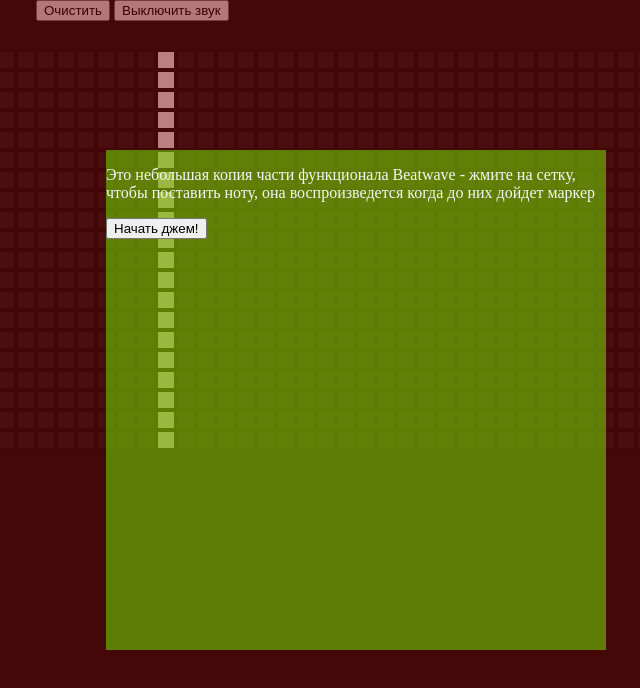
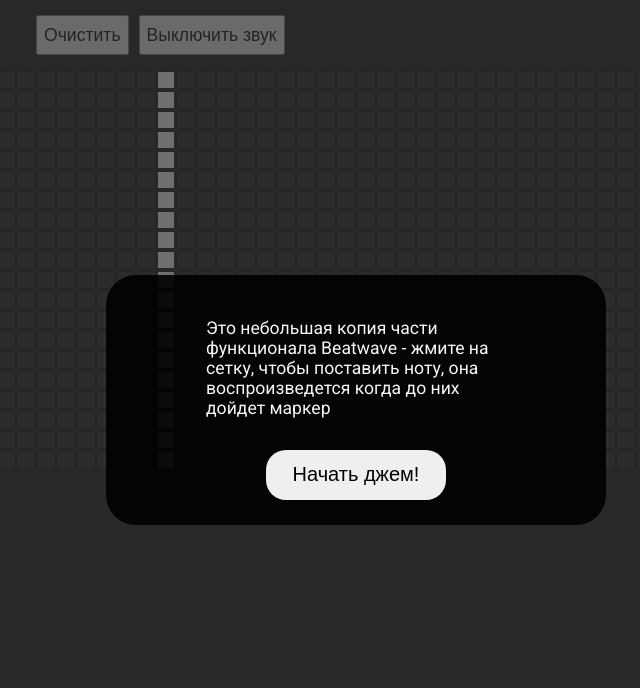
Before and after one commit to goldcvt/goldcvt-personvl-site, a website built with webpack: page src/beatwave/index.html in a window 1280 px wide. Shown: the whole page, without its empty margins (284-924 px from the left). Built offline with nearby package versions, Linux system fonts and the light colour scheme.

Commit message:
Fix styling

```diff
--- a/src/beatwave/styles.css
+++ b/src/beatwave/styles.css
@@ -1,3 +1,5 @@
+@import url('https://fonts.googleapis.com/css?family=Roboto&display=swap');
+
 * {
     box-sizing: border-box;
 }
@@ -10,6 +12,7 @@ body {
     height: 100vh;
     overflow: hidden;
     margin: 0;
+    font-family: 'Roboto', sans-serif;
 }
 
 .container {
@@ -23,7 +26,16 @@ body {
 
 #controls {
     width: 50%;
-    height: 50px;
+    height: 70px;
+    display: flex;
+    align-items: center;
+    justify-content: flex-start;
+}
+
+#controls button {
+    height: 40px;
+    margin-right: 10px;
+    font-size: 1.1rem;
 }
 
 #board {
@@ -46,7 +58,7 @@ body {
     top: 0;
     width: 100vw;
     height: 100vh;
-    background-color: rgba(123, 0, 0, 0.5);
+    background-color: rgba(51, 51, 51, 0.7);
     display: flex;
     justify-content: center;
     align-items: center;
@@ -54,9 +66,28 @@ body {
 
 .modal {
     width: 500px;
-    height: 500px;
+    height: 250px;
+    background-color: rgba(0, 0, 0, 0.9);
+    display: flex;
+    justify-content: center;
+    align-items: center;
+    flex-direction: column;
+    border-radius: 30px;
+}
+
+.modal p {
     color: whitesmoke;
-    background-color: rgba(123, 241, 0, 0.5);
+    max-width: 300px;
+    margin-bottom: 2rem;
+    font-size: 1.1rem;
+}
+
+.modal button {
+    border-radius: 20px;
+    border: 0;
+    width: 180px;
+    height: 50px;
+    font-size: 1.25rem;
 }
 
 .hide {
```
